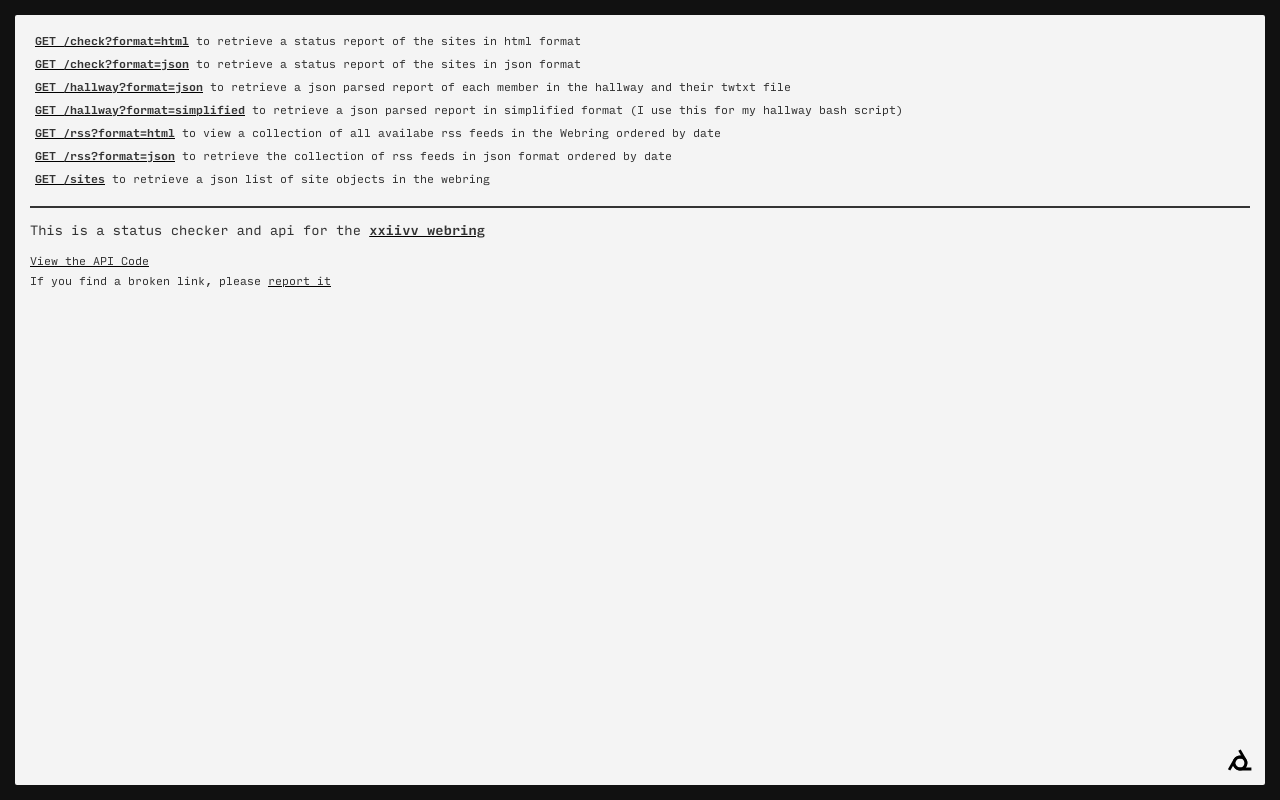
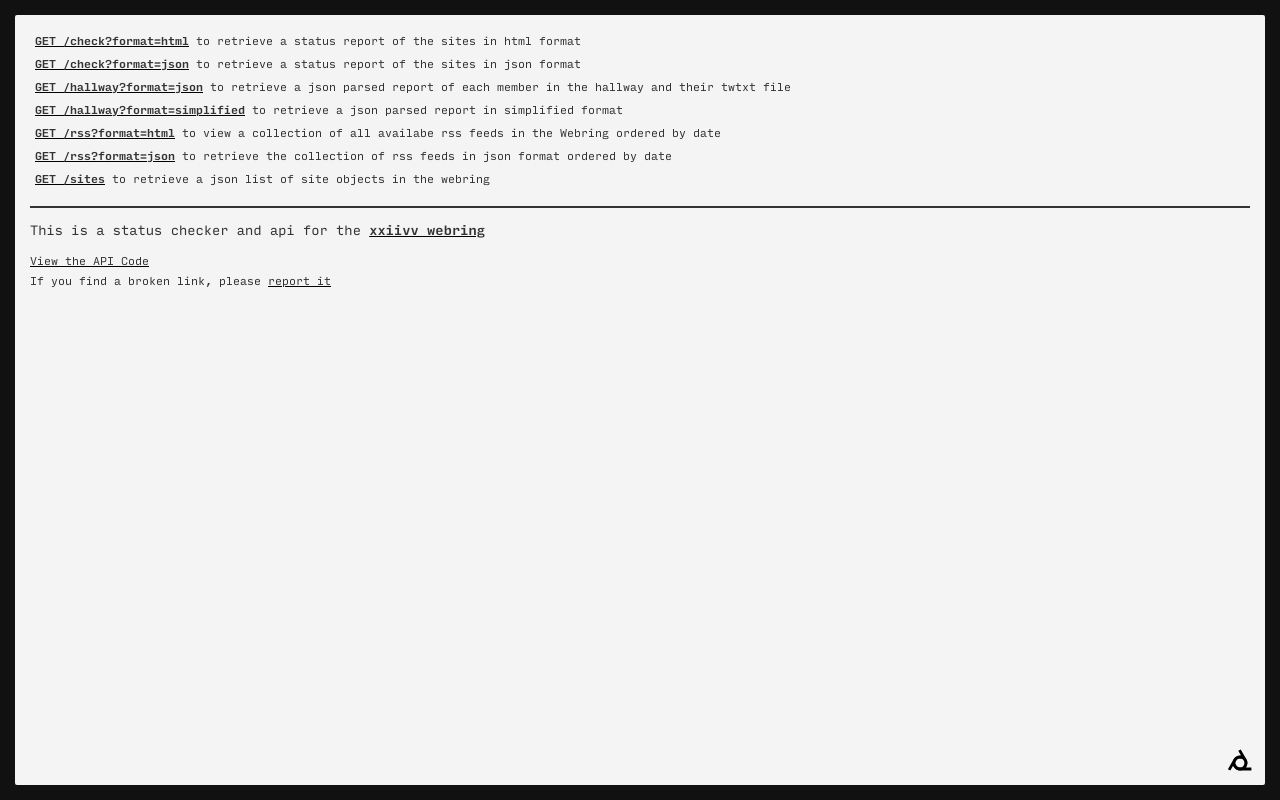
Before and after one commit to ckipp01/webring-checker, a website: page index.html in a window 1280 px wide. Drawn offline with Linux system fonts and the light colour scheme.

Commit message:
update readme and index page

```diff
--- a/index.html
+++ b/index.html
@@ -14,7 +14,7 @@
         <li><a href="/check?format=html"><code>GET /check?format=html</code></a> to retrieve a status report of the sites in html format</li>
         <li><a href="/check?format=json"><code>GET /check?format=json</code></a> to retrieve a status report of the sites in json format</li>
         <li><a href="/hallway?format=json"><code>GET /hallway?format=json</code></a> to retrieve a json parsed report of each member in the hallway and their twtxt file</li>
-        <li><a href="/hallway?format=simplified"><code>GET /hallway?format=simplified</code></a> to retrieve a json parsed report in simplified format (I use this for my hallway bash script)</li>
+        <li><a href="/hallway?format=simplified"><code>GET /hallway?format=simplified</code></a> to retrieve a json parsed report in simplified format</li>
         <li><a href="/rss?format=html"><code>GET /rss?format=html</code></a> to view a collection of all availabe rss feeds in the Webring ordered by date</l1>
         <li><a href="/rss?format=json"><code>GET /rss?format=json</code></a> to retrieve the collection of rss feeds in json format ordered by date</li>
         <li><a href="/sites"><code>GET /sites</code></a> to retrieve a json list of site objects in the webring</li>
```
Also changed, not shown: README.md.
